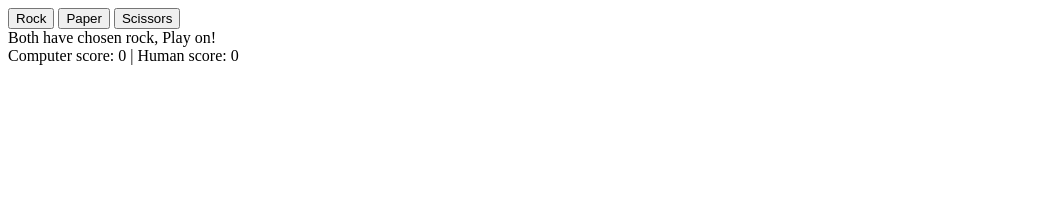
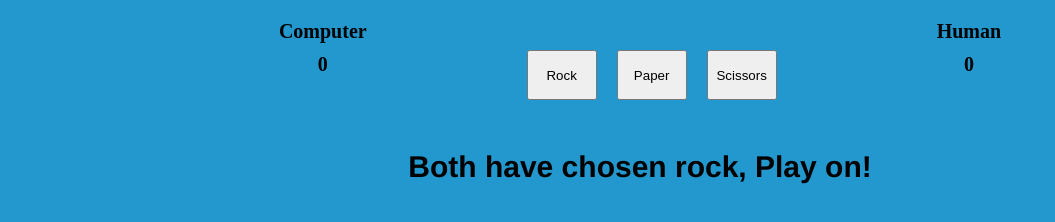
Before and after one commit to TyGuy98/RockPaperScissors, a plain HTML site: page index.html in a window 1280 px wide. Both pictures are taken after a click on the button "Rock". Shown: the whole page, without its empty margins (0-1055 px from the left). Drawn offline with Linux system fonts and the light colour scheme.

Commit message:
Make buttons inactive after game reaches 5 points
I have also completed the UI of the web page with some styling.

```diff
--- a/index.html
+++ b/index.html
@@ -8,12 +8,31 @@
 </head>
 <body>
 
-    <button id="rock">Rock</button>
-    <button id="paper">Paper</button>
-    <button id="scissors">Scissors</button>
+    <div class="topContainer">
+        <div class="computer">Computer
+            <div id="computerScore"></div>
+        </div>
 
-    <div id="results"></div>
-    <div id="score"></div>
+
+        <div class="buttons">
+            <button id="rock">Rock</button>
+            <button id="paper">Paper</button>
+            <button id="scissors">Scissors</button>
+        </div>
+
+        <div class="human">Human
+            <div id="humanScore"></div>
+        </div>
+    </div>
+
+
+
+
+    <div class="container">
+        <div id="results"></div>
+    </div>
+
+
 <script src="script.js"></script>
 </body>
 </html>
--- a/script.js
+++ b/script.js
@@ -3,6 +3,8 @@ const paperBtn = document.querySelector("#paper");
 const scissorsBtn = document.querySelector("#scissors");
 const results = document.querySelector("#results");
 const score = document.querySelector("score");
+const computer = document.querySelector("computer");
+const human = document.querySelector("human");
 
 
 let humanScore = 0;
@@ -25,26 +27,7 @@ function getComputerChoice () {
 }
 
 
-// Function to check user input and convert it to "rock", "paper", or "scissors"
-function checkHumanChoice (string) {
-    string = string.toLowerCase();
 
-    if (string === "rock" || string == "r") {
-        return string = "rock";
-    }
-
-    else if (string === "paper" || string === "p") {
-        return string = "paper";
-    }
-
-    else if (string === "scissors" || string === "s") {
-        return string = "scissors";
-    }
-
-    else {
-        return false;
-    }
-}
 
 // Function to compare user input to the computer's value
 function compareChoice (humanChoice, computerChoice) {
@@ -67,18 +50,10 @@ function compareChoice (humanChoice, computerChoice) {
 
 // Function to play one round
 function playRound (humanChoice) {
-
-
-
-    /* Loop to keep prompting user if the input is not valid
-    do {
-        let input = prompt("Please pick between Rock (R), Paper (P) or Scissors (S)!");
-        humanChoice = checkHumanChoice(input);
-    } while(!checkHumanChoice(humanChoice)); // Loop until a valid input is entered
-    */
     let computerChoice = getComputerChoice();
     compareChoice(humanChoice, computerChoice);
-    document.getElementById("score").textContent = `Computer score:  ${computerScore} | Human score:  ${humanScore} `;
+    document.getElementById("computerScore").textContent =`${computerScore}`;
+    document.getElementById("humanScore").textContent = `${humanScore}`;
 }
 
 // Function to ask if the user wants to play again
@@ -103,7 +78,8 @@ function resetGame() {
     humanScore = 0;
     computerScore = 0;
     document.getElementById("results").textContent = "";
-    document.getElementById("score").textContent = "";
+    document.getElementById("computerScore").textContent = `${computerScore}`;
+    document.getElementById("humanScore").textContent = `${humanScore}`;
 }
 
 
@@ -121,18 +97,27 @@ function checkScore() {
 }
 
 rockBtn.addEventListener("click", function (e) {
+    if (computerScore === 5 || humanScore === 5){
+        return;
+    }
     let humanChoice = "rock";
     playRound(humanChoice);
     checkScore();
     });
 
 paperBtn.addEventListener("click", function (e) {
+    if (computerScore === 5 || humanScore === 5){
+        return;
+    }
     let humanChoice = "paper";
     playRound(humanChoice);
     checkScore();
     });
 
 scissorsBtn.addEventListener("click", function (e) {
+    if (computerScore === 5 || humanScore === 5){
+        return;
+    }
     let humanChoice = "scissors";
     playRound(humanChoice);
     checkScore();
--- a/style.css
+++ b/style.css
@@ -0,0 +1,60 @@
+html, body {
+    height: 100%;
+    background-color: rgb(35, 152, 206);
+    margin: 0;
+}
+
+body {
+    display: flex;
+    flex-direction: column;
+    justify-content: flex-start;
+    align-items: center;
+}
+
+.topContainer {
+    display: flex;
+    flex-direction: row;
+    gap: 160px;
+}
+
+.buttons {
+    display: flex;
+    flex-direction: row;
+    margin-top: 50px;
+    gap: 20px;
+    width: 250px;
+    height: 50px;
+}
+
+.computer, .human {
+    display: flex;
+    flex-direction: column;
+    margin-top: 20px;
+    font-size: 20px;
+    font-weight: 900;
+}
+
+#computerScore, #humanScore {
+    margin-top: 10px;
+    align-self: center;
+}
+
+
+
+.buttons button{
+    gap: 20px;
+    width: 250px;
+    height: 50px;
+}
+
+.container {
+    margin-top: 50px;
+    margin-bottom: 50px;
+    display: flex;
+    flex-direction: column;
+    align-items: center;
+    gap: 20px;
+    font-size: 30px;
+    font-weight: 900;
+    font-family: 'Franklin Gothic Medium', 'Arial Narrow', Arial, sans-serif;
+}
```
